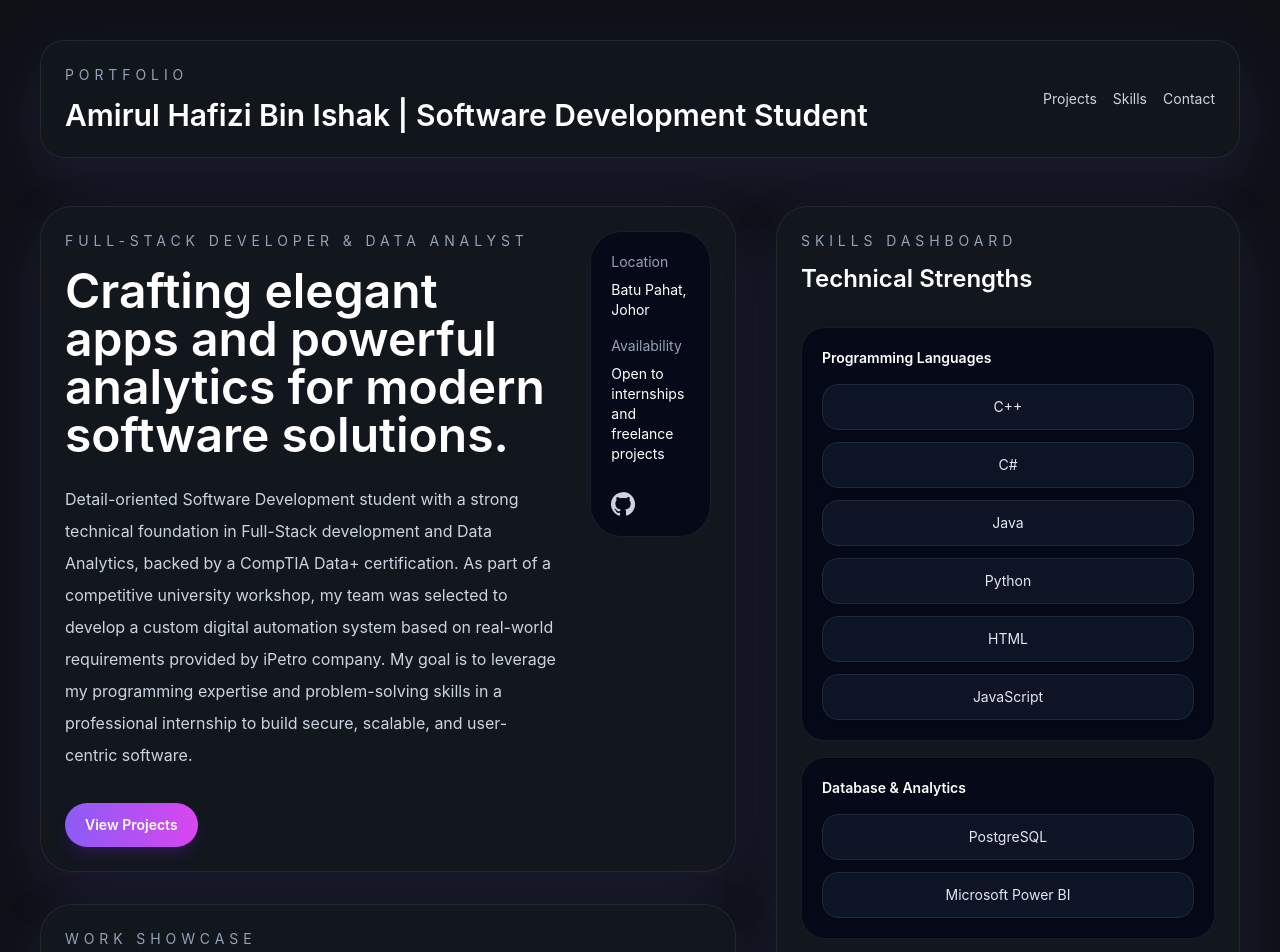
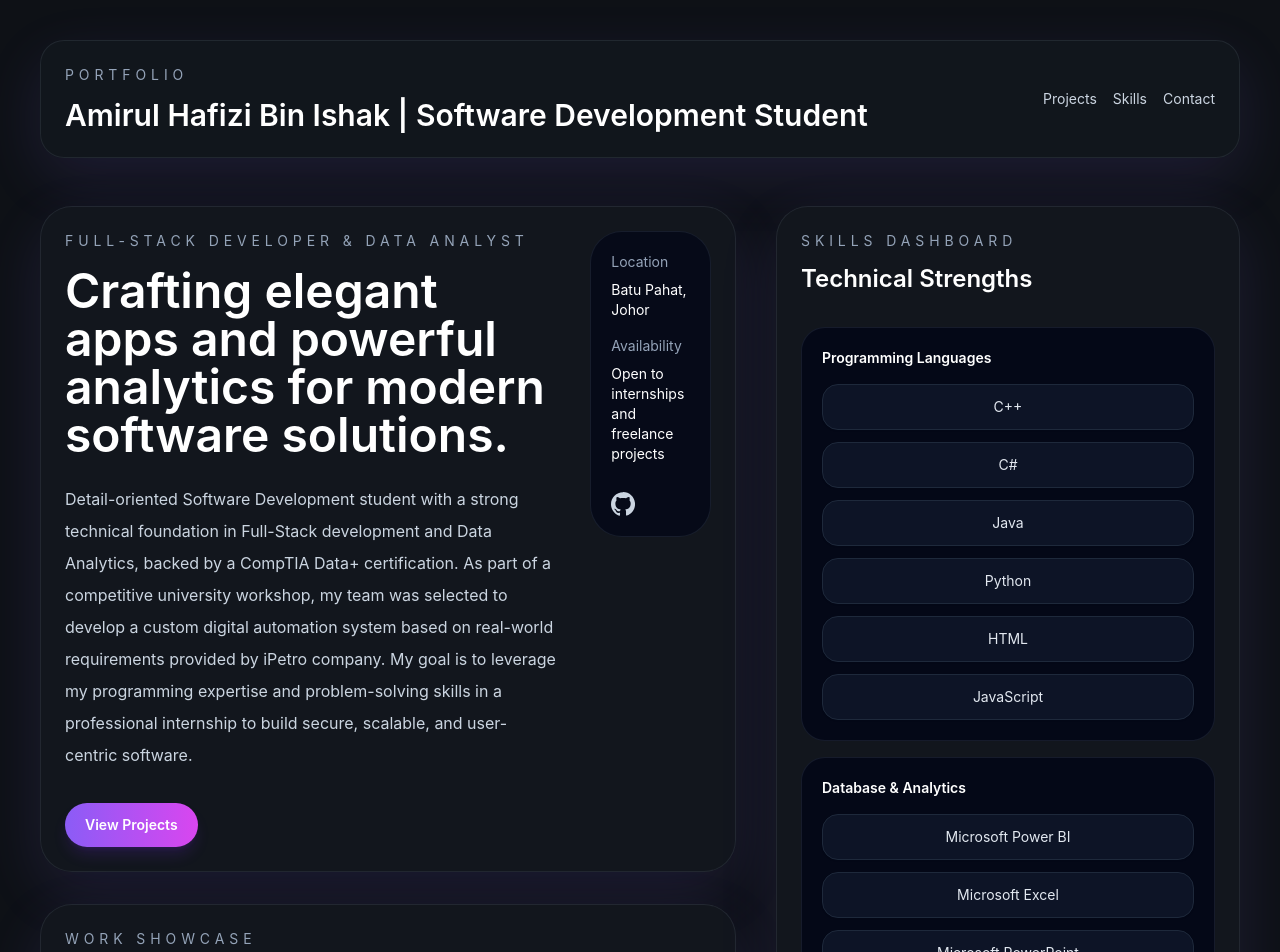
Before and after one commit to AMIRULHAFIZI/Portfolio, a React (Vite) app: page / in a window 1280 px wide. Shown: the top 952 px of the page. Built offline with nearby package versions, Linux system fonts and the light colour scheme.

Commit message:
add skills

```diff
--- a/src/components/SkillsDashboard.jsx
+++ b/src/components/SkillsDashboard.jsx
@@ -5,7 +5,7 @@ const skillGroups = [
   },
   {
     title: "Database & Analytics",
-    items: ["PostgreSQL", "Microsoft Power BI"]
+    items: ["Microsoft Power BI", "Microsoft Excel", "Microsoft PowerPoint", "Microsoft Word", "PostgreSQL"]
   },
   {
     title: "Certifications",
```
